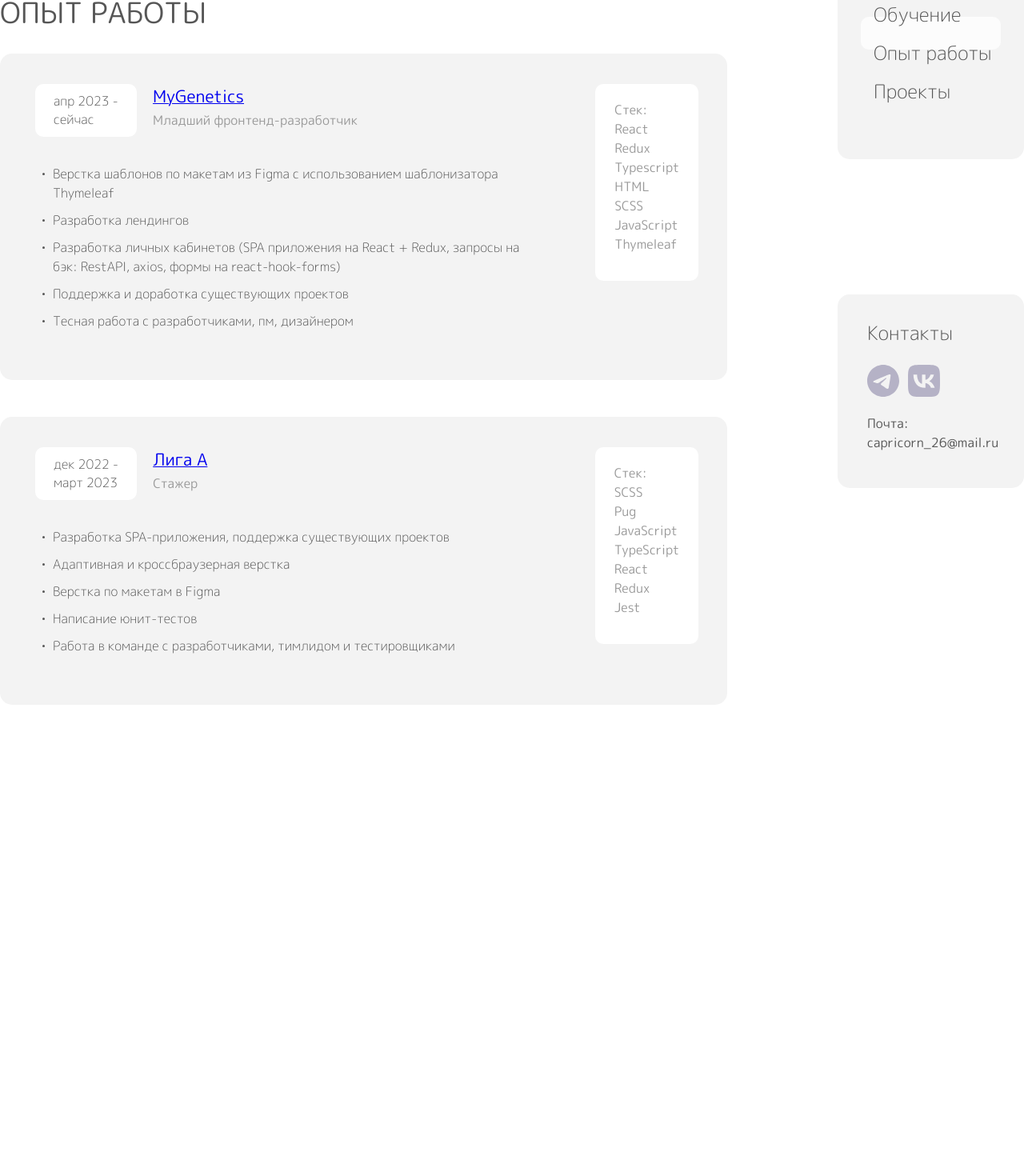
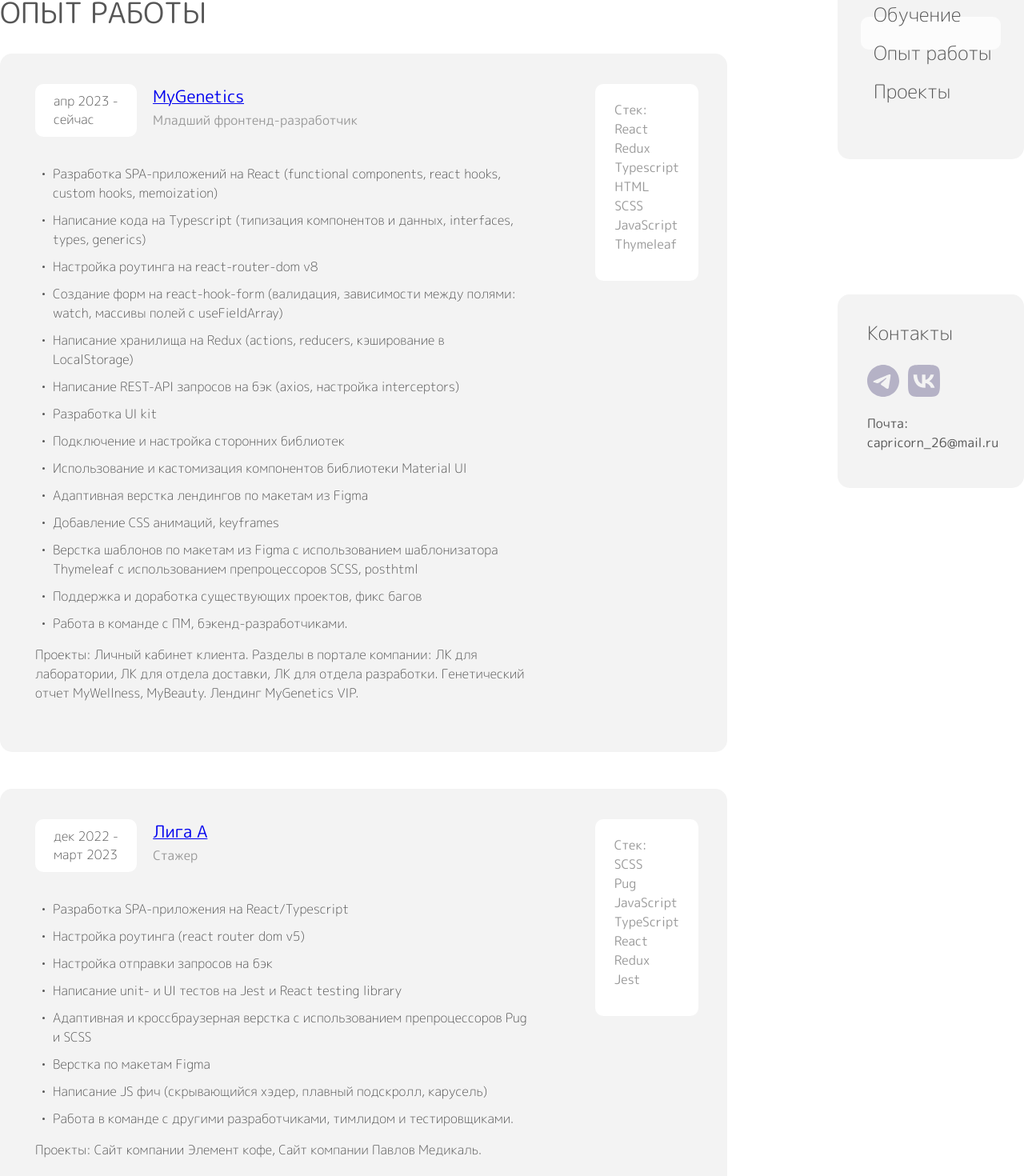
Before and after one commit to mirael26/portfolio, a React (Vite) app: page /experience in a window 1280 px wide. Shown: the part 134-1604 px from the top of the page at 80% size. Before the commit the page ends 1065 px from the top, so only its background shows below. Built offline with nearby package versions, Linux system fonts and the light colour scheme; a web font is replaced by a local one.

Commit message:
Обновляет описание опыта работы

```diff
--- a/src/components/experience/experience.scss
+++ b/src/components/experience/experience.scss
@@ -63,6 +63,13 @@
     font-size: 16px;
     line-height: 24px;
 
+    ul,
+    p {
+      &:not(:last-child) {
+        margin-bottom: 15px;
+      }
+    }
+
     ul {
       display: flex;
       flex-direction: column;
--- a/src/components/experience/experience.tsx
+++ b/src/components/experience/experience.tsx
@@ -61,21 +61,51 @@ const Experience = () => {
               </p>
             </div>
           </div>
-          <div className='experience__text'>
+          <article className='experience__text'>
             <ul>
               <li>
+                Разработка SPA-приложений на React (functional components, react
+                hooks, custom hooks, memoization)
+              </li>
+              <li>
+                Написание кода на Typescript (типизация компонентов и данных,
+                interfaces, types, generics)
+              </li>
+              <li> Настройка роутинга на react-router-dom v8</li>
+              <li>
+                Создание форм на react-hook-form (валидация, зависимости между
+                полями: watch, массивы полей с useFieldArray)
+              </li>
+              <li>
+                Написание хранилища на Redux (actions, reducers, кэширование в
+                LocalStorage)
+              </li>
+              <li>
+                Написание REST-API запросов на бэк (axios, настройка
+                interceptors)
+              </li>
+              <li> Разработка UI kit</li>
+              <li> Подключение и настройка сторонних библиотек</li>
+              <li>
+                Использование и кастомизация компонентов библиотеки Material UI
+              </li>
+              <li> Адаптивная верстка лендингов по макетам из Figma</li>
+              <li> Добавление CSS анимаций, keyframes</li>
+              <li>
                 Верстка шаблонов по макетам из Figma с использованием
-                шаблонизатора Thymeleaf
+                шаблонизатора Thymeleaf с использованием препроцессоров SCSS,
+                posthtml
               </li>
-              <li>Разработка лендингов</li>
-              <li>
-                Разработка личных кабинетов (SPA приложения на React + Redux,
-                запросы на бэк: RestAPI, axios, формы на react-hook-forms)
-              </li>
-              <li>Поддержка и доработка существующих проектов</li>
-              <li>Тесная работа с разработчиками, пм, дизайнером</li>
+
+              <li>Поддержка и доработка существующих проектов, фикс багов</li>
+              <li>Работа в команде с ПМ, бэкенд-разработчиками. </li>
             </ul>
-          </div>
+            <p>
+              Проекты: Личный кабинет клиента. Разделы в портале компании: ЛК
+              для лаборатории, ЛК для отдела доставки, ЛК для отдела разработки.
+              Генетический отчет MyWellness, MyBeauty. Лендинг MyGenetics VIP.
+            </p>
+          </article>
           <ul className='experience__stack-list'>
             <li className='experience__stack-item'>Стек:</li>
             <li className='experience__stack-item'>React</li>
@@ -101,19 +131,33 @@ const Experience = () => {
               <p className='experience__position'>Стажер</p>
             </div>
           </div>
-          <p className='experience__text'>
+          <article className='experience__text'>
             <ul>
+              <li>Разработка SPA-приложения на React/Typescript</li>
+              <li>Настройка роутинга (react router dom v5)</li>
+              <li>Настройка отправки запросов на бэк</li>
               <li>
-                Разработка SPA-приложения, поддержка существующих проектов
+                Написание unit- и UI тестов на Jest и React testing library
               </li>
-              <li>Адаптивная и кроссбраузерная верстка</li>
-              <li>Верстка по макетам в Figma</li>
-              <li>Написание юнит-тестов</li>
               <li>
-                Работа в команде с разработчиками, тимлидом и тестировщиками
+                Адаптивная и кроссбраузерная верстка с использованием
+                препроцессоров Pug и SCSS
+              </li>
+              <li>Верстка по макетам Figma</li>
+              <li>
+                Написание JS фич (скрывающийся хэдер, плавный подскролл,
+                карусель)
+              </li>
+              <li>
+                Работа в команде с другими разработчиками, тимлидом и
+                тестировщиками.
               </li>
             </ul>
-          </p>
+            <p>
+              Проекты: Сайт компании Элемент кофе, Сайт компании Павлов
+              Медикаль.
+            </p>
+          </article>
           <ul className='experience__stack-list'>
             <li className='experience__stack-item'>Стек:</li>
             <li className='experience__stack-item'>SCSS</li>
```
